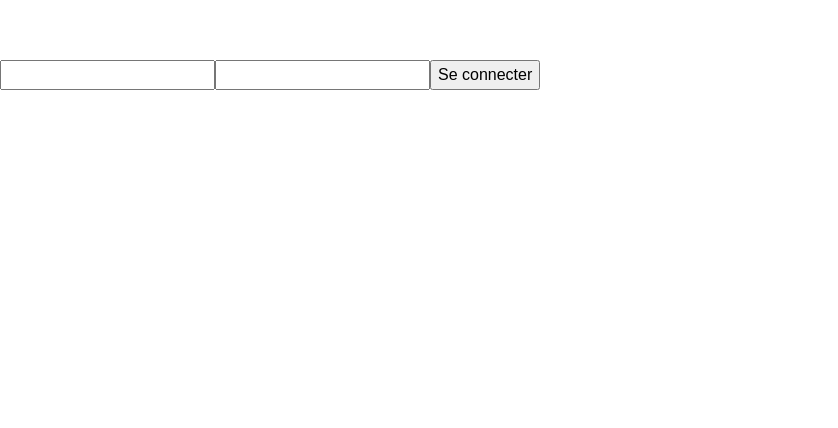
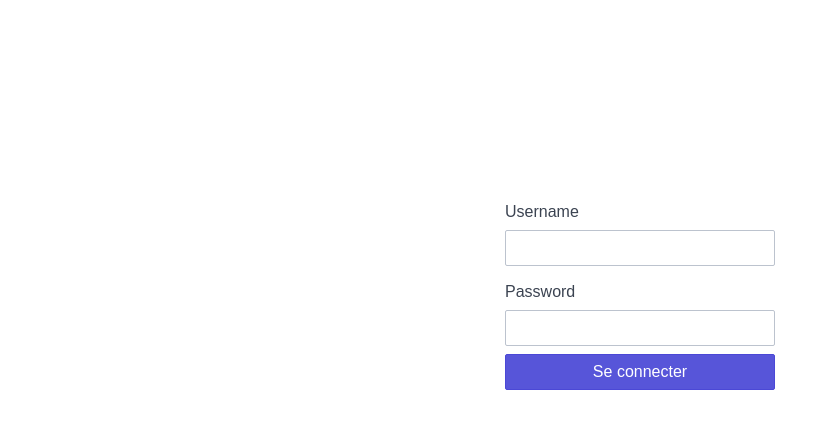
Before and after one commit to Psyker/Blog-React, a React (Create React App) app: page /login in a window 1280 px wide. Shown: the part 108-536 px from the top of the page, without its empty margins (0-838 px from the left). Built offline with nearby package versions, Linux system fonts and the light colour scheme.

Commit message:
add login page

```diff
--- a/src/App.js
+++ b/src/App.js
@@ -13,6 +13,7 @@ export default class App extends React.Component {
         window.location.pathname == '/login' ?
          <Route path="/login" component={LoginPage}/> :
         <div>
+            <Redirect from="/" to="/home"/>
             <Layout>
                 <Switch>
                     <Route exact path="/home" component={HomePage}/>
--- a/src/components/FormLogin.js
+++ b/src/components/FormLogin.js
@@ -1,19 +1,39 @@
 import React from 'react';
 import { _login } from '../scripts/api'
+import $ from 'jquery'
 
 export default class FormLogin extends React.Component {
     constructor() {
         super();
+        this.state = {
+            message : null,
+            code : null
+        }
 
         this._handleLogin = this._handleLogin.bind(this);
     }
 
     render () {
+        const { message, code } = this.state
         return (
             <form onSubmit={this._handleLogin}>
-                <input type="text" name="_username" ref={c => this._username = c}/>
-                <input type="text" name="_password" ref={c => this._password = c}/>
-                <input type="submit" value="Se connecter"/>
+                {
+                    code != 200 && null !== code ?
+                    <div className="toast toast-error">
+                        {message}
+                    </div> : null
+                }
+                <div className="form-group">
+                    <label className="form-label" htmlFor="_username">Username</label>
+                    <input className="form-input" type="text" name="_username" ref={c => this._username = c}/>
+                </div>
+                <div className="form-group">
+                <label className="form-label" htmlFor="_password">Password</label>
+                    <input className="form-input" type="password" name="_password" ref={c => this._password = c}/>
+                </div>
+                <div className="form-group">
+                    <input className="btn btn-primary btn-block" type="submit" value="Se connecter"/>
+                </div>
             </form>
         )
     }
@@ -25,14 +45,18 @@ export default class FormLogin extends React.Component {
             _password: this._password.value,
         };
         _login(credentials)
+            .fail((error) => {
+                let messageError = JSON.parse(error.responseText)
+                this.setState({
+                    message : messageError.message,
+                    code: messageError.code
+                })
+            })
             .then((response) => {
-                if (response) {
-                    console.log(response)
-                }
+                console.log('oui')
+                window.location = "/admin"
             });
         this._username.value = '';
         this._password.value = '';
     }
-
-
 }
--- a/src/css/custom.css
+++ b/src/css/custom.css
@@ -331,15 +331,12 @@
 
   .s-brand .s-logo img {
     display: inline;
-    height: auto;
-    width: 1.6rem;
   }
 
   .s-brand .s-logo h2 {
     display: inline;
     font-size: .8rem;
     font-weight: 500;
-    margin-bottom: 0;
     margin-left: .5rem;
     margin-right: .5rem;
   }
@@ -502,7 +499,6 @@
     }
     .s-navbar {
       -webkit-backdrop-filter: blur(10px);
-      backdrop-filter: blur(10px);
       background: rgba(255, 255, 255, .65);
       right: 0;
       top: 0;
--- /dev/null
+++ b/src/css/login.css
@@ -0,0 +1,10 @@
+.block-center {
+    display: flex;
+    height: 100vh;
+    justify-content: center;
+    align-items: center;
+}
+
+form {
+    width: 13.5rem
+}
--- a/src/pages/login.js
+++ b/src/pages/login.js
@@ -1,18 +1,16 @@
 import React from 'react';
 import FormLogin from '../components/FormLogin';
+import '../css/login.css'
 
 export default class LoginPage extends React.Component {
     render () {
         return (
-            <div>
-                <br/>
-                <br/>
-                <br/>
-                <br/>
-                <br/>
-                <br/>
-                <br/>
-                <FormLogin/>
+            <div className="container grid-lg block-center">
+                <div className="columns">
+                    <div className="column">
+                        <FormLogin/>
+                    </div>
+                </div>
             </div>
         )
     }
--- a/src/scripts/api.js
+++ b/src/scripts/api.js
@@ -47,9 +47,7 @@ export function _login(credentials) {
         '_username': credentials._username,
         '_password': credentials._password,
       },
-      success: (response) => {
-          localStorage.setItem('token', response.token);
-        return response
-      }
+  }).then((response) => {
+    return response
   })
 }
```
